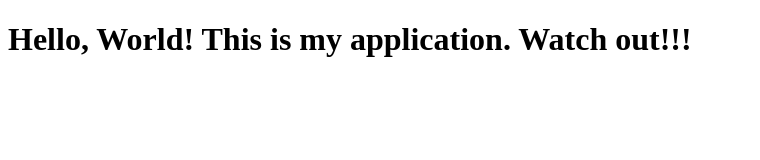
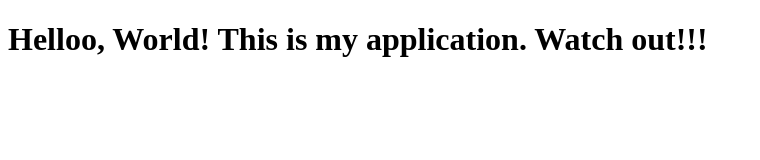
Before and after one commit to mutiuadeniyi290/sample-demo2, a plain HTML site: page index.html in a window 1280 px wide. Shown: the whole page, without its empty margins (0-760 px from the left). Drawn offline with Linux system fonts and the light colour scheme.

Commit message:
another commit

```diff
--- a/index.html
+++ b/index.html
@@ -7,6 +7,6 @@
     <title>Simple HTML Page</title>
 </head>
 <body>
-    <h1>Hello, World! This is my application. Watch out!!!</h1>
+    <h1>Helloo, World! This is my application. Watch out!!!</h1>
 </body>
 </html>
```
Also changed, not shown: 1 other file.
